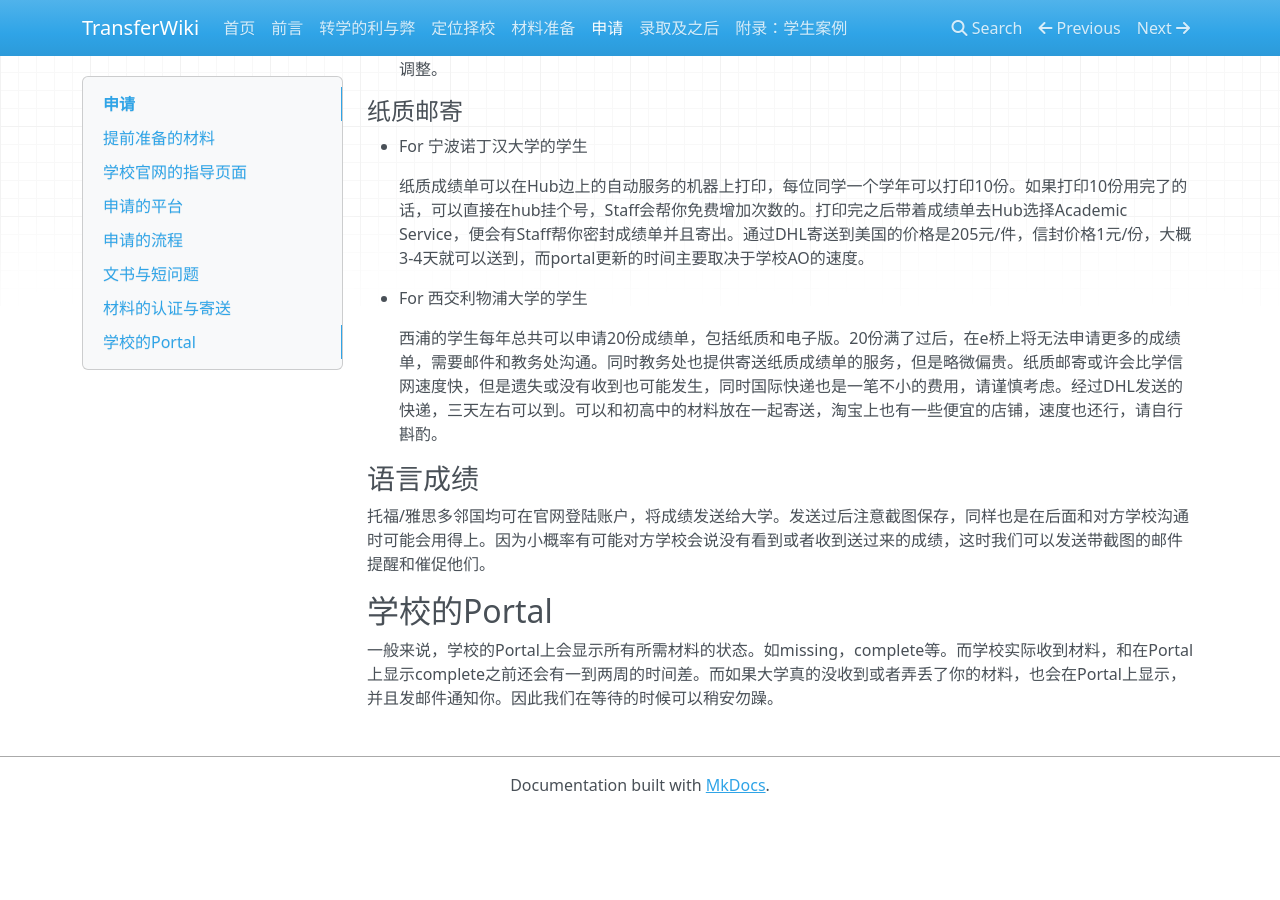
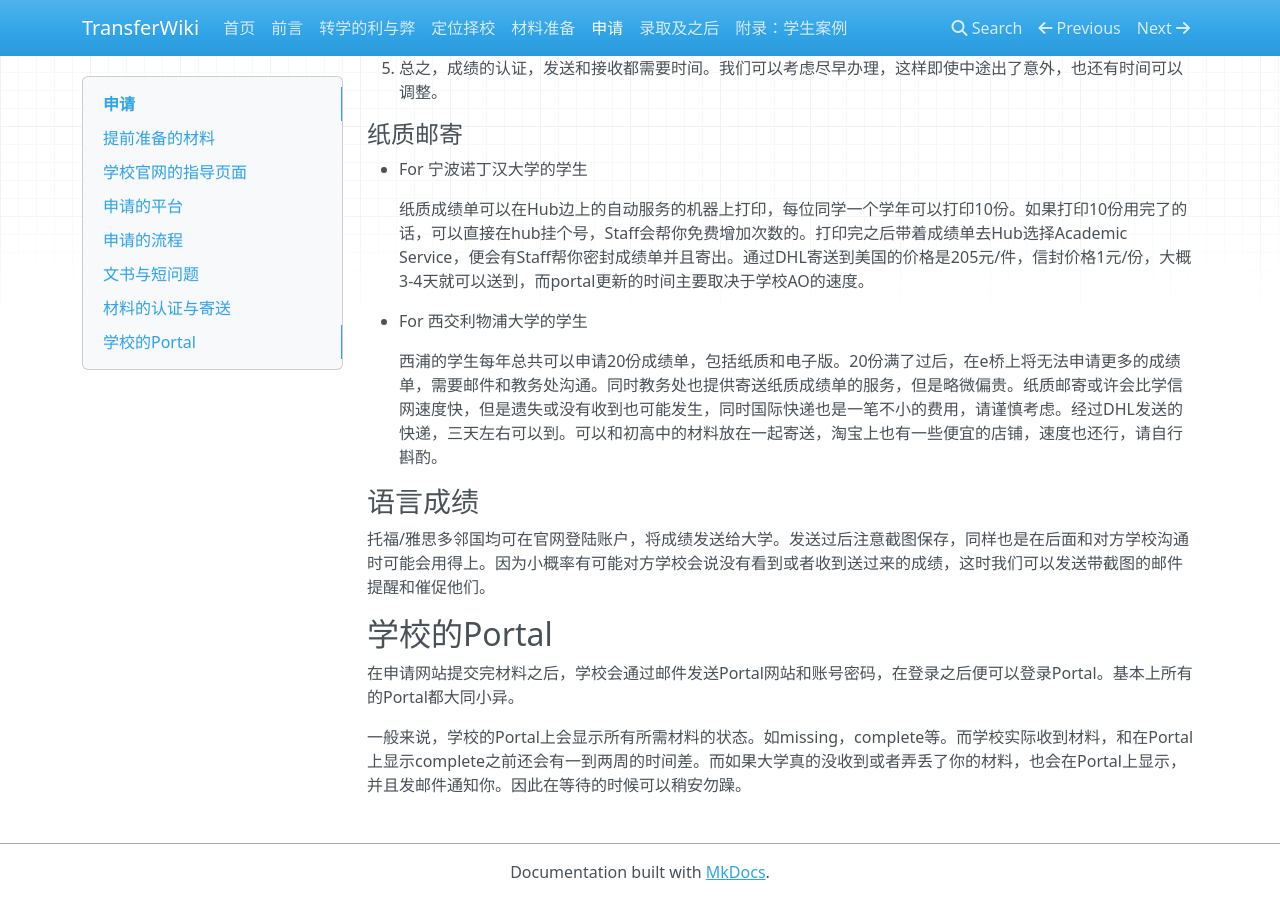
Before and after one commit to SihanXU/TransferWiki, an MkDocs documentation site: the page built from docs/apply.md, in a window 1280 px wide and 900 px high, scrolled down 3288 px. Built offline with MkDocs 1.6.1, drawn with Linux system fonts in a browser that asks for light colours; nearby versions of some CDN libraries; before the commit the page ends 4101 px from its top, so only the background shows below that; some of the changed text lies outside the part shown.

Commit message:
Update apply.md

```diff
--- a/docs/apply.md
+++ b/docs/apply.md
@@ -17,12 +17,14 @@
 - 这是回合制的修改，你交一次钱，对方会帮你改一次/写批注/提出具体修改意见。而当你面对几所学校的一大堆文书的时候，没有人会催着你写。而负责任的中介/文书老师往往会给你要求每一稿修改的程度和截止日期。
 
 ### 用于美元结算的银行卡
+
 在填写完申请过后，发送给学校时，我们需要向学校或者平台缴纳申请费。一般来说都是用美元结算的。我们可以用支持美元结算的银行卡或者双币信用卡来进行支付。
 
+在一般情况下，Visa和MasterCard都是可以使用的。
+
 ### 财产证明
-财产证明在申请i20，签证，租房的时候或许都会用到。
 
-***
+财产证明在申请I-20，签证，租房的时候或许都会用到。
 
 ## 学校官网的指导页面
 
@@ -37,6 +39,7 @@
 注册账号并且绑定自己的邮箱，设置密码。有一些学校会要求，密码是不能包含个人信息的，如姓名，生日年月等，并且必须包含特定的大小写字符和特殊符号。为了防止忘记，我们可以在本地对这些账号密码一一保存。
 
 ## 文书与短问题
+
 ### 文书的种类
 
 文书大概分为以下几种：
@@ -114,4 +117,7 @@
 托福/雅思多邻国均可在官网登陆账户，将成绩发送给大学。发送过后注意截图保存，同样也是在后面和对方学校沟通时可能会用得上。因为小概率有可能对方学校会说没有看到或者收到送过来的成绩，这时我们可以发送带截图的邮件提醒和催促他们。
 
 ## 学校的Portal
-一般来说，学校的Portal上会显示所有所需材料的状态。如missing，complete等。而学校实际收到材料，和在Portal上显示complete之前还会有一到两周的时间差。而如果大学真的没收到或者弄丢了你的材料，也会在Portal上显示，并且发邮件通知你。因此我们在等待的时候可以稍安勿躁。
+
+在申请网站提交完材料之后，学校会通过邮件发送Portal网站和账号密码，在登录之后便可以登录Portal。基本上所有的Portal都大同小异。
+
+一般来说，学校的Portal上会显示所有所需材料的状态。如missing，complete等。而学校实际收到材料，和在Portal上显示complete之前还会有一到两周的时间差。而如果大学真的没收到或者弄丢了你的材料，也会在Portal上显示，并且发邮件通知你。因此在等待的时候可以稍安勿躁。
```
